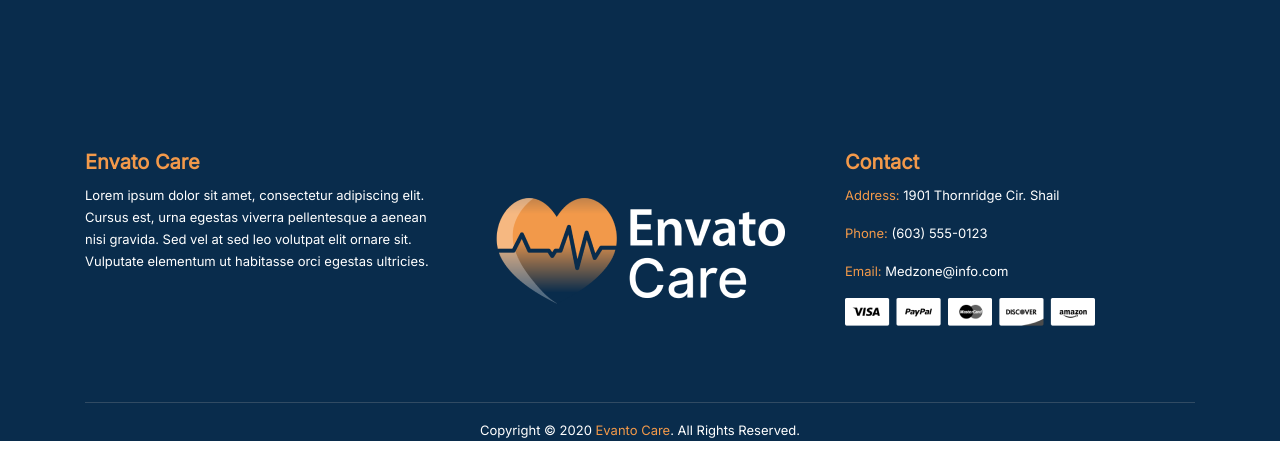
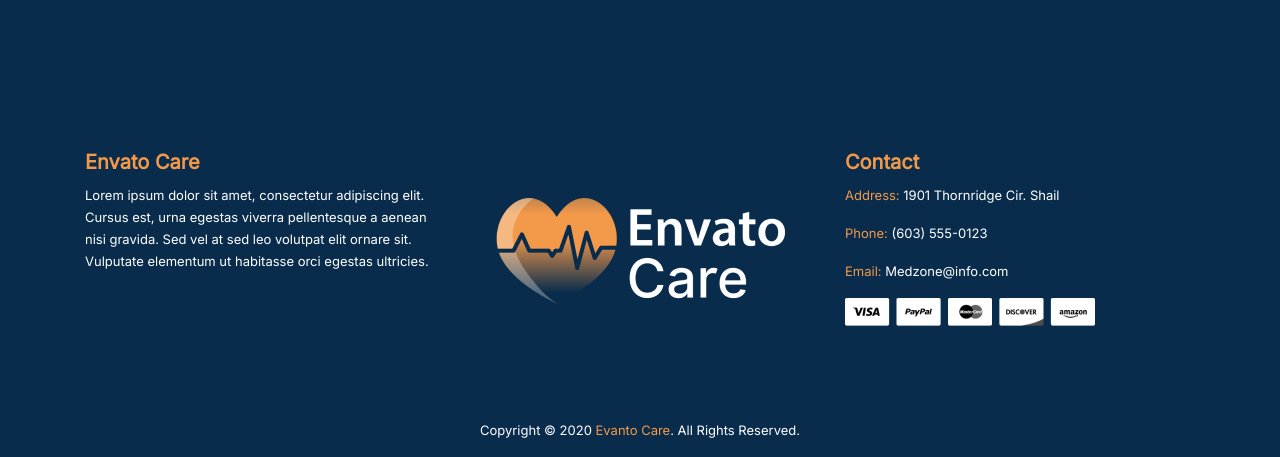
Before and after one commit to hngi/Team-New-Avengers-Pharmacy, a plain HTML site: page HTML/Homepage1.html in a window 1280 px wide. Shown: the part 5958-6415 px from the top of the page. Drawn offline with nearby package versions, Linux system fonts and the light colour scheme.

Commit message:
Made Footer Responsive

```diff
--- a/CSS/homepage1.css
+++ b/CSS/homepage1.css
@@ -538,6 +538,14 @@ section .line{
 footer{
    background: var(--primaryColor);
    color: var(--neutralColor);
+   margin: 0 !important;
+   margin-top: auto !important;
+}
+footer .container{
+   min-height: 50vh !important;
+   width: 100% !important;
+   display: flex !important;
+   flex-direction: column !important;
 }
 footer .footer-info {
   padding-top: 150px;
```
